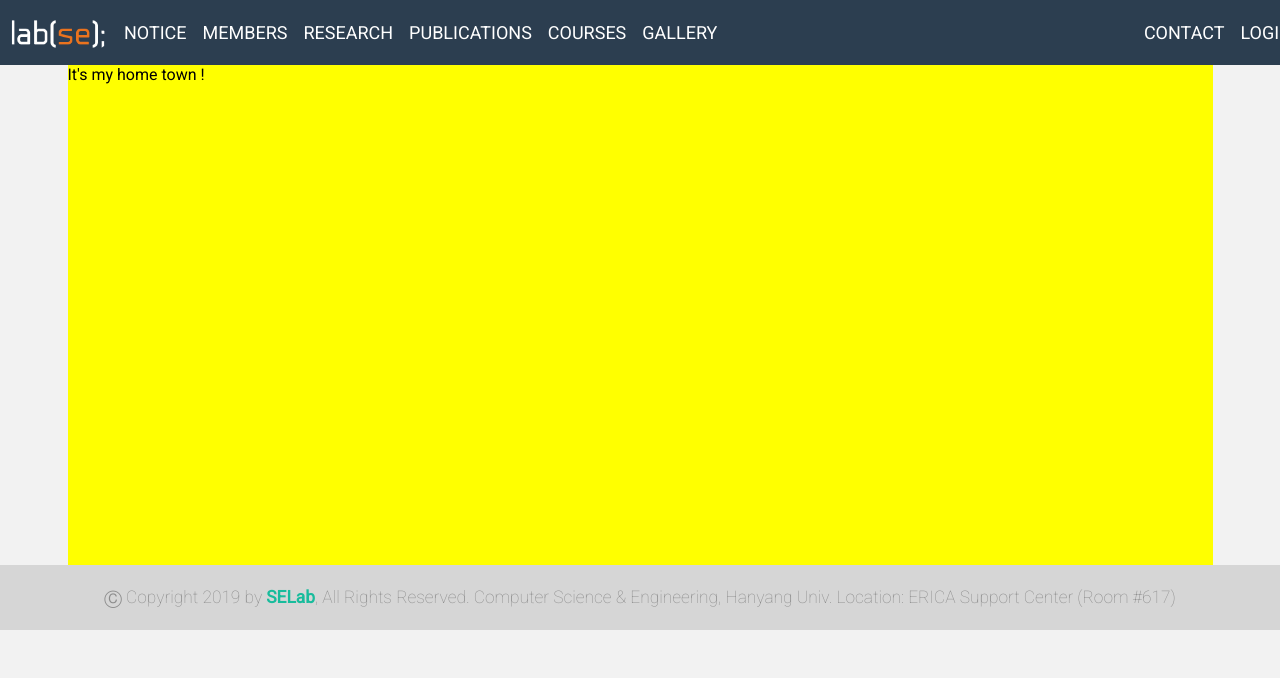
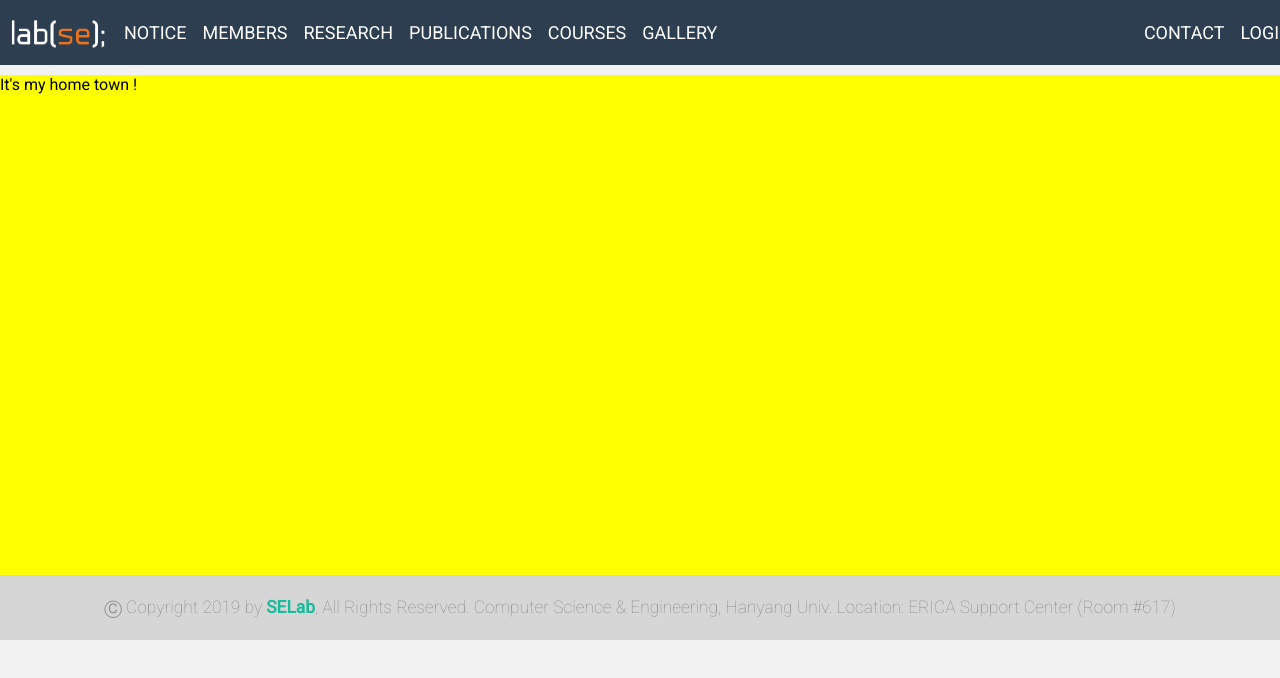
Before and after one commit to wogns3623/SE-Lab-Renewal, a React (Create React App) app: page / in a window 1280 px wide. Shown: the top 678 px of the page. Built offline with nearby package versions, Linux system fonts and the light colour scheme.

Commit message:
메인 좌우 간격 수정

```diff
--- a/src/style/header.css
+++ b/src/style/header.css
@@ -5,6 +5,7 @@ header {
 	background-color: #2c3e50;
 	position: sticky;
 	top: 0;
+	margin-bottom: 10px;
 }
 
 header nav{
--- a/src/style/index.css
+++ b/src/style/index.css
@@ -15,7 +15,7 @@ body {
 }
 
 main {
-  width: 1145px;
+  width: 1300px;
   margin: 0 auto;
 }
 
```
